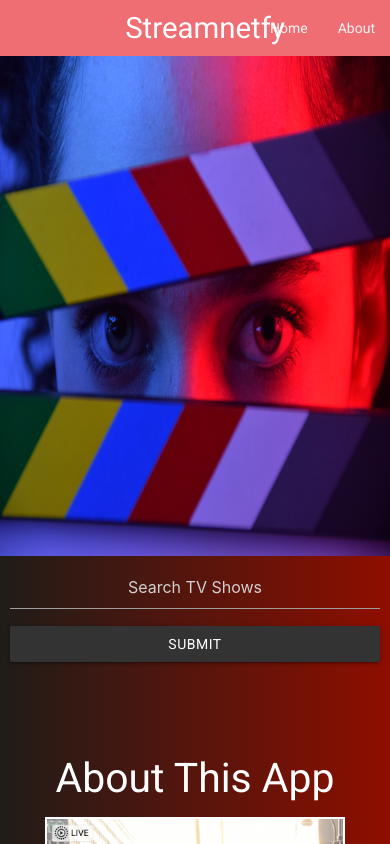
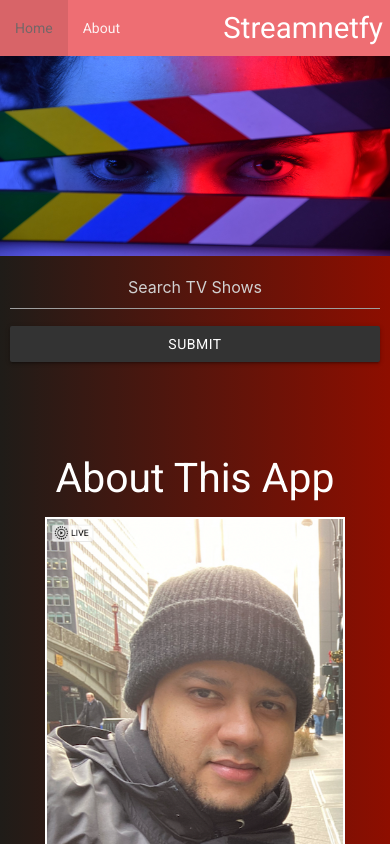
Before and after one commit to AbeTavarez/Streamnetfy, a React (Create React App) app: page /about in a window 390 px wide. Shown: the top 844 px of the page. Built offline with nearby package versions, Linux system fonts and the light colour scheme; no server answers.

Commit message:
mobile update

```diff
--- a/src/components/Header/Header.css
+++ b/src/components/Header/Header.css
@@ -2,3 +2,9 @@
   width: 100%;
   height: 500px;
 }
+
+@media( max-width: 400px) {
+  .header {
+    height: 200px;;
+  }
+}
--- a/src/components/Nav/Nav.css
+++ b/src/components/Nav/Nav.css
@@ -27,3 +27,15 @@
 .logo-int {
   margin-left: 20px;
 }
+
+@media  (max-width: 400px){
+  .nav-wrapper {
+    display: flex;
+  }
+  .brand-logo {
+    justify-content: center;
+  }
+  #nav-mobile {
+    justify-content: flex-end;
+  }
+}
--- a/src/components/Nav/NavBar.js
+++ b/src/components/Nav/NavBar.js
@@ -6,7 +6,7 @@ export const NavBar = () => {
   return (
     <nav>
       <div className="nav-wrapper">
-        <div className="brand-logo site-name">
+        <div className="brand-logo site-name right">
           <p className="logo-int">
             <Link to="/">Streamnetfy</Link>
           </p>
--- a/src/components/ShowPage/ShowPage.js
+++ b/src/components/ShowPage/ShowPage.js
@@ -30,7 +30,7 @@ class ShowPage extends Component {
           {/* <p>{this.state.shows.summary}</p> */}
           <span dangerouslySetInnerHTML={{__html: this.state.shows.summary}}></span>
         </div>
-        <div>
+        <div className="card-image">
           <img src={this.state.shows.image.original} />
         </div>
       </div>
--- a/src/components/ShowPages/ShowPages.js
+++ b/src/components/ShowPages/ShowPages.js
@@ -13,12 +13,12 @@ const ShowPages = ({ showsbypages, isLoading }) => {
     <div key={show.id}>
       <Link to={"/show/" + show.name} key={idx}>
         <div className="card grid-2">
-          <div className="all-center">
+          <div className="all-center card-image">
             <img src={show.image.original} />
           </div>
           <div>
-            <div>
-              <h3>{show.name}</h3>
+            <div className="card-content">
+              <h4>{show.name}</h4>
               <p>{show.language}</p>
               <p>{show.runtime}m</p>
               {show.genres.map((genre) => (
--- a/src/components/WatchNowBtn/WatchNowBtn.js
+++ b/src/components/WatchNowBtn/WatchNowBtn.js
@@ -3,8 +3,8 @@ import "./WatchNowBtn.css";
 
 const WatchNowBtn = (props) => {
   return (
-    <div className="primary" type="netflix">
-      <h4>Watch now</h4>
+    <div className="btn primary" type="netflix">
+      Watch Now!
       {/* <button className={props.type}>{props.lable}</button> */}
       {/* <h6>{network}</h6>
       <div>
```
